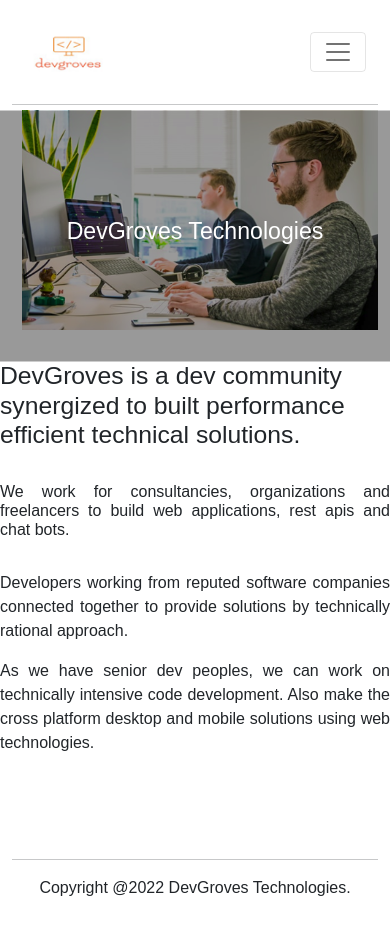
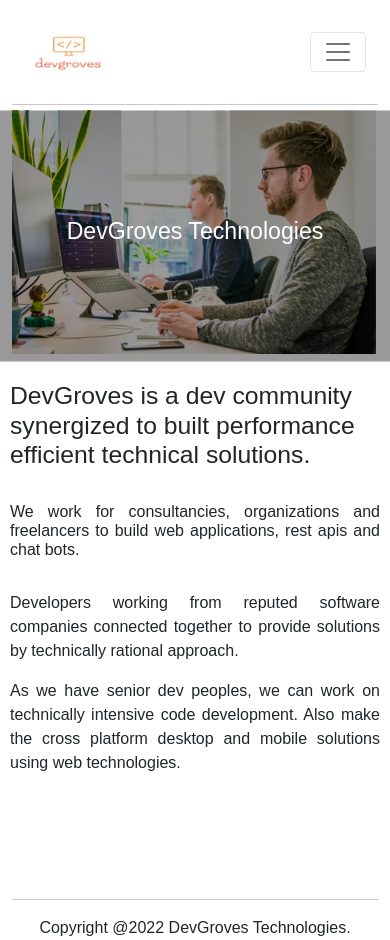
Before and after one commit to devgroves/consultingtemplatebynextjs, a Next.js app: page / in a window 390 px wide. Before the commit the page ends 900 px from the top, so only its background shows below. Built offline with nearby package versions, Linux system fonts and the light colour scheme.

Commit message:
Fixing the pages and styles

```diff
--- a/pages/index.jsx
+++ b/pages/index.jsx
@@ -21,13 +21,11 @@
       <Header />
       <Container>
         <Row className="center container-height">
-        <Col md={6} sm={12} className="mobile-container">
-            <div >
-              <Image src={Image1}  alt="Home page picture" height={400} width={600} className="imgContain"/>
-            </div>
-            <Breadcrumbs name="DevGroves Technologies" />
+          <Col md={6} sm={12} className="mobile-container">
+              <Image src={Image1}  alt="Home page picture" height={400} width={600} className="zero-margin imgContain"/>
+              <Breadcrumbs name="DevGroves Technologies" />
           </Col>
-          <Col className="zeropadding" md={6} sm={12}>
+          <Col className="contentpadding" md={6} sm={12}>
             <h2>DevGroves is a dev community synergized to built performance efficient technical solutions.</h2>
             <br/>
             <h6 style={{ textAlign: "justify" }}>
--- a/pages/services.jsx
+++ b/pages/services.jsx
@@ -28,7 +28,6 @@
           <Col className="zeropadding" md={6} sm={12}>
             <div className="text-container">
               <h2>Begin the journey, by providing the below services: </h2>
-              <br />
               <>
                 <ul>
                   <li>
--- a/styles/common.css
+++ b/styles/common.css
@@ -4,14 +4,8 @@
   justify-content: center;
 }
 
-.container .container-height {
-  /* margin: 0 50px; */
-  /* height: 500px; */
-}
-
 .navbar-nav a {
   font-size: 20px;
-  /* padding: 18px 40px; */
   padding-left: 40px !important;
   padding-right: 40px !important;
   padding-top: 18px;
@@ -21,33 +15,16 @@
 .navbar-bg {
   background-color: white;
   height: 70px;
-  /* margin: 0 50px; */
   padding: 0;
 }
-@media only screen and (max-width: 768px) {
-  .navbar-bg {
-    background-color: white;
-    height: auto !important;
-    padding: 0;
-  }
-}
 
-.zeropadding {
-  padding: 0 !important;
+
+.container-height .contentpadding {
+  padding: 0;
 }
 
 .navbar-light .navbar-nav a:hover {
   background-color: #5f9ea030;
-}
-
-.imgContain {
-  height: 90% !important;
-  width: 100% !important;
-  max-height: 90% !important;
-  max-width: 100% !important;
-  min-height: 90% !important;
-  min-width: 100% !important;
-  margin: 0 10px !important;
 }
 
 img.brandlogo {
@@ -61,7 +38,7 @@
   background-color: cadetblue;
 }
 
-.zeroMargin {
+.container-height .zero-margin {
   margin: 0;
 }
 
@@ -74,7 +51,7 @@
 }
 
 * {
-  font-family: sans-serif !important;
+  font-family: sans-serif;
 }
 
 .mobile-container {
@@ -88,13 +65,9 @@
   left: 50%;
   transform: translate(-50%, -50%);
   font-size: 25px;
-  /* background-color: darkgrey; */
-  /* opacity: 0.3; */
-  /* background-color: rgb(0, 0, 0); */
   background-color: rgba(0, 0, 0, 0.4);
   color: white;
   font-weight: bold;
-  /* border: 3px solid #f1f1f1; */
   position: absolute;
   top: 50%;
   left: 50%;
@@ -108,3 +81,15 @@
   align-items: center;
   display: flex;
 }
+
+@media only screen and (max-width: 768px) {
+  .navbar-bg {
+    background-color: white;
+    height: auto !important;
+    padding: 0;
+  }
+
+  .container-height .contentpadding {
+    padding: 20px 10px;
+  }
+}
```
